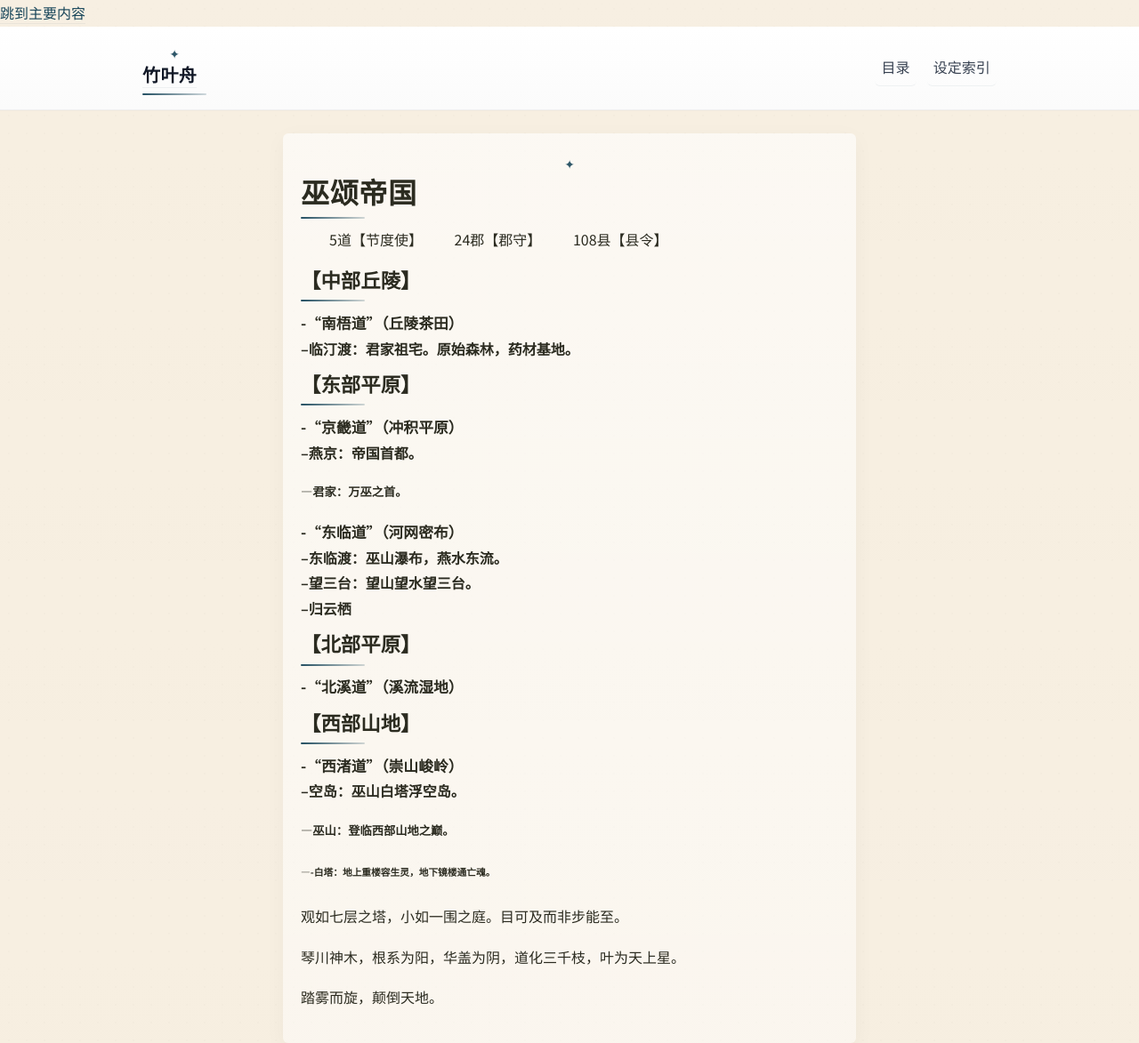
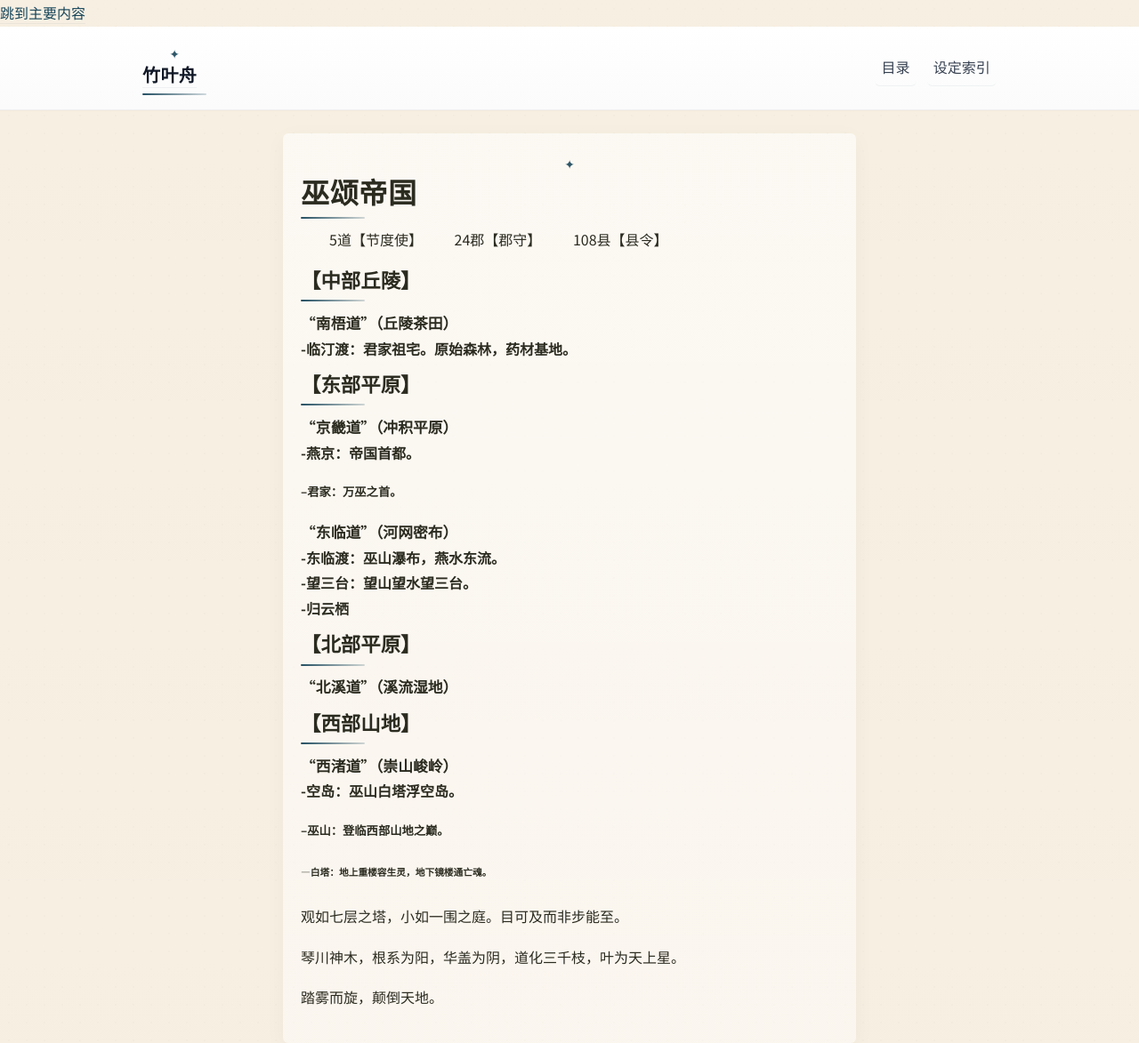
Before and after one commit to LotusSaverin/TheLeaf-BorneDream, a Jekyll site: the page built from worldmap.md, in a window 1280 px wide. Shown: the whole page at 89% size. Built offline with Jekyll 4.4.1, drawn with Linux system fonts in a browser that asks for light colours; some web fonts are replaced; our own code applies the rules of GitHub Pages for plain Markdown files.

Commit message:
Remove unnecessary hyphens from headings

```diff
--- a/worldmap.md
+++ b/worldmap.md
@@ -7,46 +7,46 @@
 
 ## 【中部丘陵】
 
-### -“南梧道”（丘陵茶田）
+### “南梧道”（丘陵茶田）
 
-#### --临汀渡：君家祖宅。原始森林，药材基地。
+#### -临汀渡：君家祖宅。原始森林，药材基地。
 
 
 
 ## 【东部平原】
 
-### -“京畿道”（冲积平原）
+### “京畿道”（冲积平原）
 
-#### --燕京：帝国首都。
+#### -燕京：帝国首都。
 
-##### ---君家：万巫之首。
+##### --君家：万巫之首。
 
 
-### -“东临道”（河网密布）
+### “东临道”（河网密布）
 
-#### --东临渡：巫山瀑布，燕水东流。
+#### -东临渡：巫山瀑布，燕水东流。
 
-#### --望三台：望山望水望三台。
+#### -望三台：望山望水望三台。
 
-#### --归云栖
+#### -归云栖
 
 
 
 ## 【北部平原】
 
-### -“北溪道”（溪流湿地）
+### “北溪道”（溪流湿地）
 
 
 
 ## 【西部山地】
 
-### -“西渚道”（崇山峻岭）
+### “西渚道”（崇山峻岭）
 
-#### --空岛：巫山白塔浮空岛。
+#### -空岛：巫山白塔浮空岛。
 
-##### ---巫山：登临西部山地之巅。
+##### --巫山：登临西部山地之巅。
 
-###### ----白塔：地上重楼容生灵，地下镜楼通亡魂。
+###### ---白塔：地上重楼容生灵，地下镜楼通亡魂。
 
 观如七层之塔，小如一围之庭。目可及而非步能至。
 
```
